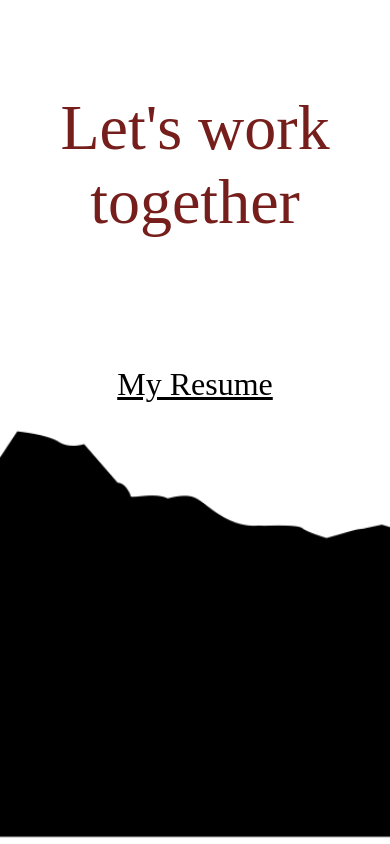
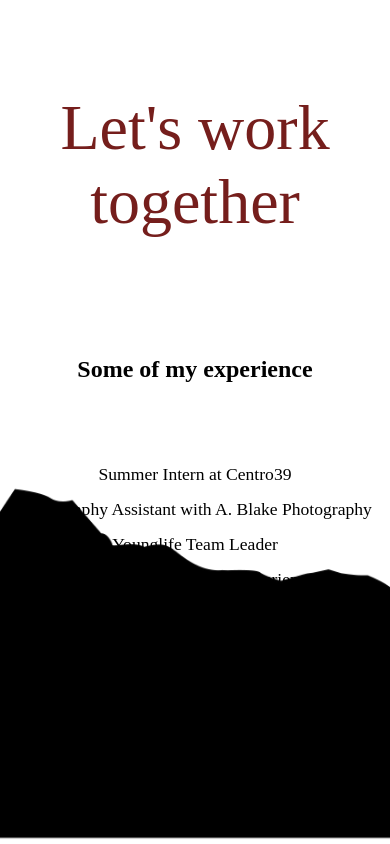
Before and after one commit to grc-338-02-spring-2016/github-mobile-website-02-fschorer, a plain HTML site: page Professional.html in a window 390 px wide. Drawn offline with Linux system fonts and the light colour scheme.

Commit message:
Wednesday mobile design

```diff
--- a/Professional.html
+++ b/Professional.html
@@ -7,15 +7,22 @@
       <link href="stylesheet1.css" type="text/css" rel="stylesheet">
 
 </head>
-    <h4>Let's work together</h4>
+
 <body>
-<p class="p3">  <a href="images/FrancescaSchorer-Resume.pdf">My Resume</a> </p>
+<h4>Let's work together</h4>
+    <p class=p4><strong>Some of my experience</strong></p>
+    <ul class="p5">
+    <li>Summer Intern at Centro39</li>
+    <li>Photography Assistant with A. Blake Photography</li>
+    <li>Younglife Team Leader</li>
+    <li>Adobe Creative Cloud experience</li>
+    </ul>
+
+
      <div class="mountain"></div>
+    <a href="index.html">Back to Home Page</a>
 
 </body>
-<!--<footer>-->
-<!--    <p> I would love to work with you-->
-<!--    </p>-->
-<!--    </footer>-->
+
 
 </html>
--- a/stylesheet1.css
+++ b/stylesheet1.css
@@ -2,7 +2,7 @@
     height: auto;
     margin: 0em;
 }
-
+/*this is the home page title*/
 h1 {
     font-family: 'Carton', serif;
     color: #084033;
@@ -32,30 +32,51 @@ h4 {
     padding: 1.5% 0 0% 0;
     margin: none;
 }
+.p5{
+    font-family: Avenir;
+    font-size: 1.1em;
+    line-height: 2em;
+    text-align: center;
+    padding: 1em;
+}
+.p4{
+    font-family: Avenir;
+    font-size: 1.5em;
+    line-height: 1.8em;
+    text-align: center;
+    padding: 1em;
+}
 .p3 {
     font-family: Avenir;
     font-size: 2em;
     line-height: 1.8em;
     text-align: center;
-    padding: 1em;
+    padding: .5em;
 }
 .p2   {
     font-family: Avenir;
-    font-size: 2.5em;
+    font-size: 3em;
     line-height: 1.8em;
     text-align: center;
     padding: 1em;
 }
 p {
     font-family: Avenir;
-    font-size: .55em;
-    line-height: 1.5em;
+    font-size: .75em;
+    line-height: 1.35em;
     text-align: center;
     padding: 1em;
-    margin: 2.5em;
+    margin: 1em;
 }
 
-
+a{
+    font-family: Avenir;
+    font-size: .7em;
+    line-height: 1.35em;
+    text-align: center;
+    padding: 1em;
+    margin: 1em;
+}
 img{width: 40%;
     height: 40%;
     padding: 0% 0% 0% 0%;
@@ -156,7 +177,7 @@ footer{
     font-size: 2em
 }
 .mountain{
-    height: 50vh;
+    height: 43vh;
     width: 100vw;
     background-image: url(images/mountain.png);
     background-size: cover;
```
Also changed, not shown: About-Me.html (+4 -2 lines), Contact.html (+2 -1 lines), index.html (added, +59 -0 lines), 3 other files.
